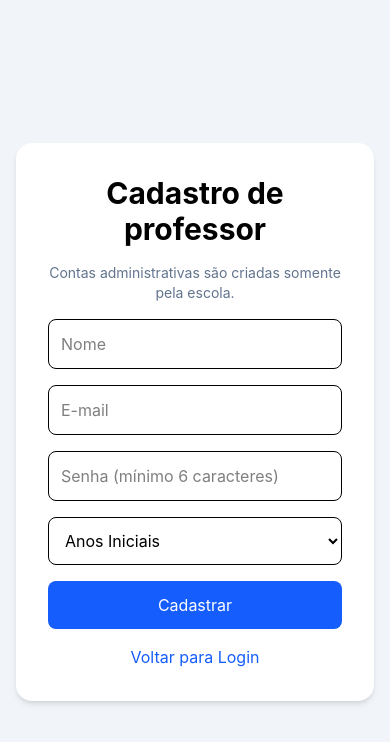
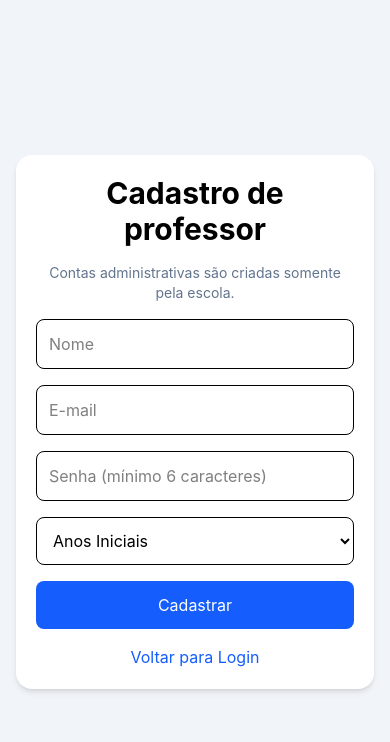
Before and after one commit to Otaviocuriel/SistemaNotebookOmetto, a React (Vite) app in the folder sistema-notebooks/: page /cadastro in a window 390 px wide. Shown: the top 742 px of the page. Built offline with nearby package versions, Linux system fonts and the light colour scheme; no server answers.

Commit message:
Melhora responsividade em sistema-notebooks/src/pages/Cadastro/index.tsx

```diff
--- a/sistema-notebooks/src/pages/Cadastro/index.tsx
+++ b/sistema-notebooks/src/pages/Cadastro/index.tsx
@@ -26,7 +26,7 @@ export default function Cadastro() {
 
   return (
     <div className="min-h-screen flex items-center justify-center bg-slate-100 px-4">
-      <form onSubmit={cadastrar} className="bg-white p-8 rounded-2xl shadow-md w-full max-w-md space-y-4">
+      <form onSubmit={cadastrar} className="w-full max-w-md space-y-4 rounded-2xl bg-white p-5 shadow-md sm:p-8">
         <h1 className="text-3xl font-bold text-center">Cadastro de professor</h1>
         <p className="text-center text-sm text-slate-500">Contas administrativas são criadas somente pela escola.</p>
         {erro && <p className="rounded-lg bg-red-50 p-3 text-sm text-red-700">{erro}</p>}
```
